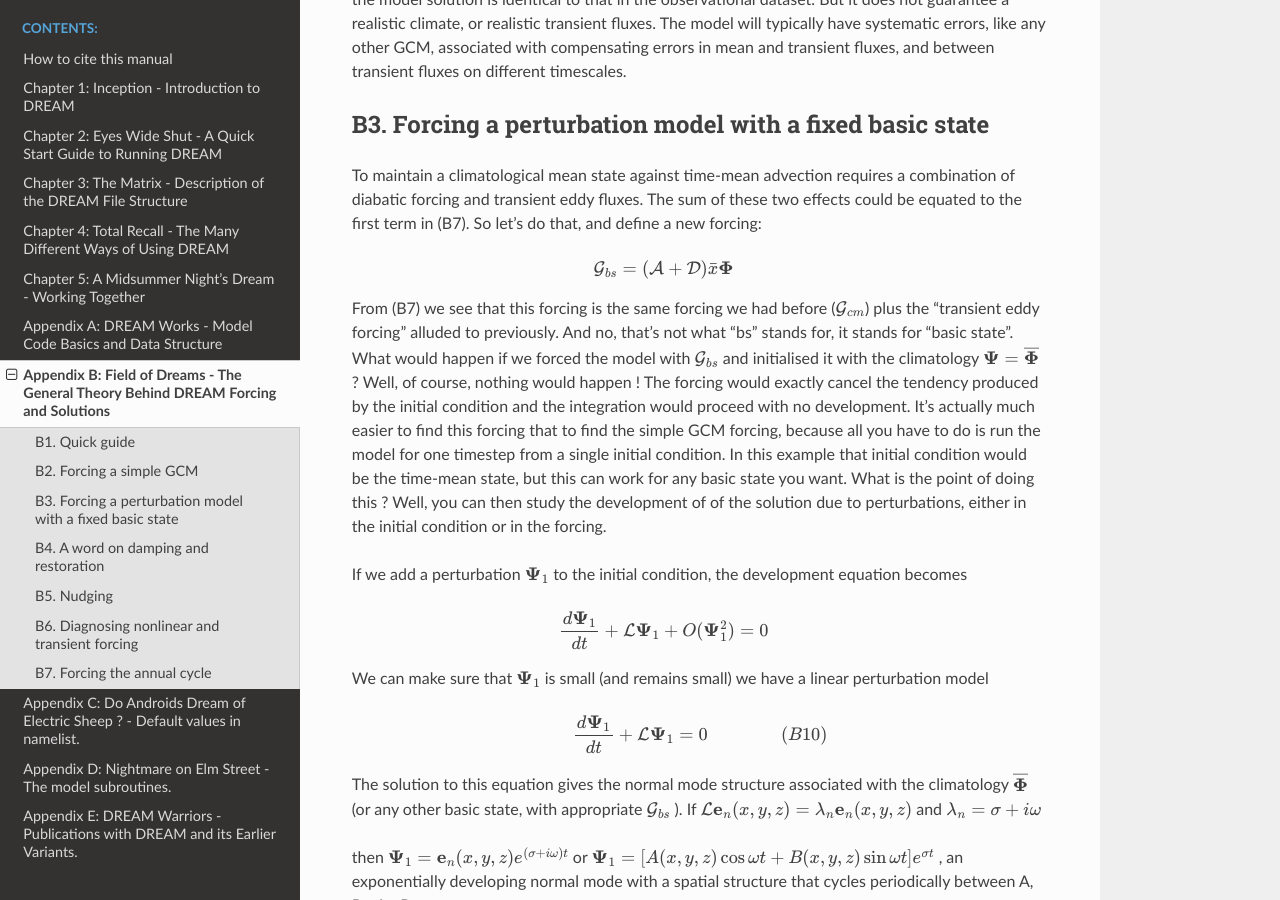
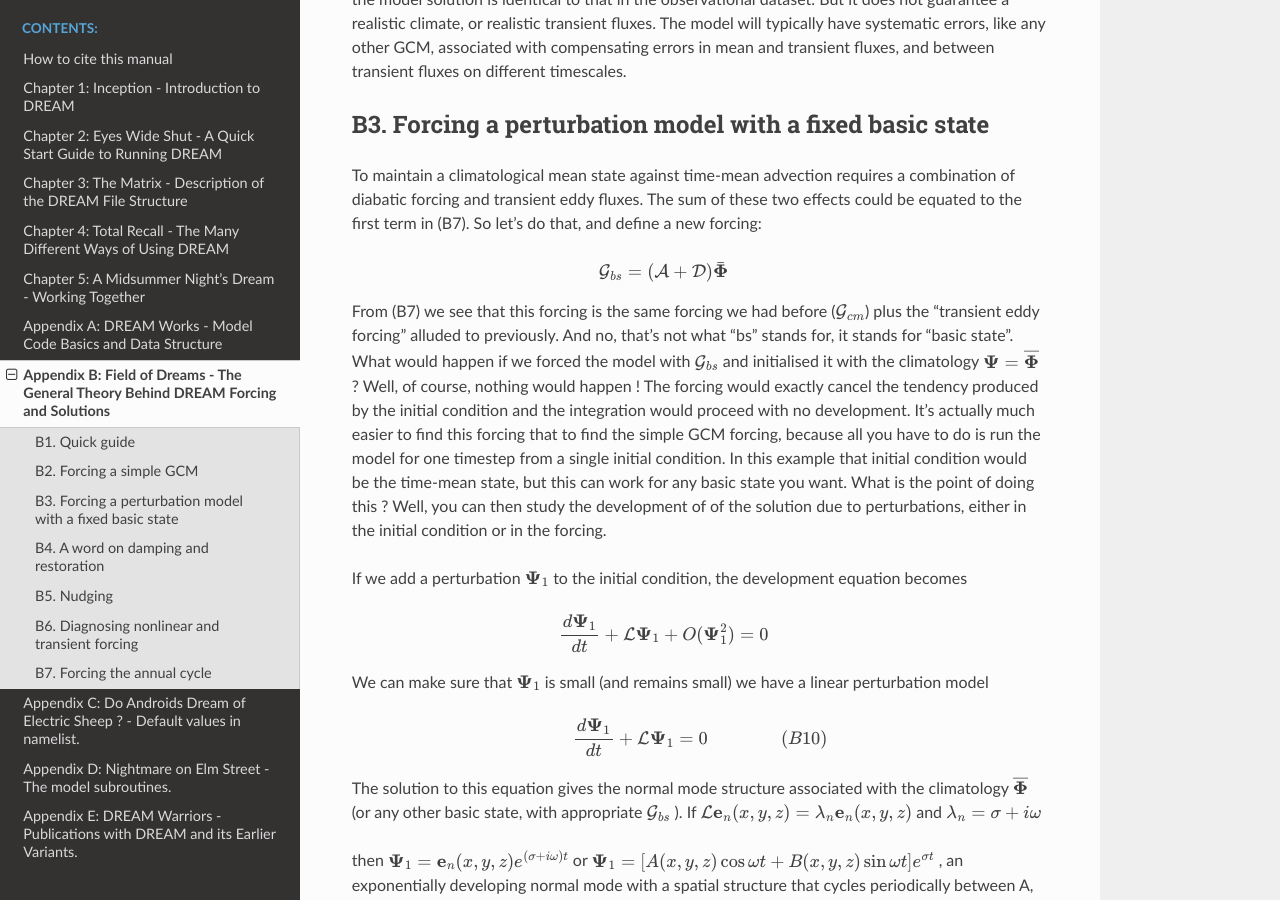
Before and after one commit to dream-gcm/usermanual, a Sphinx documentation site: the page built from source/AppendixB.md, in a window 1280 px wide and 900 px high, scrolled down 3457 px. Built offline with Sphinx 7.4.7 and the Read the Docs theme 2.0.0, drawn with Linux system fonts in a browser that asks for light colours.

Commit message:
SLX: Upd appendix B

```diff
--- a/source/AppendixB.md
+++ b/source/AppendixB.md
@@ -143,7 +143,7 @@
 
 $$
    \begin{eqnarray}
-     {\cal G}_{bs} = ({\cal A} + {\cal D})\bar{x} \bf{\Phi}
+     {\cal G}_{bs} = ({\cal A} + {\cal D})\bar{\bf{\Phi}}
  & \qquad\qquad \\
    \end{eqnarray}
 $$
```
